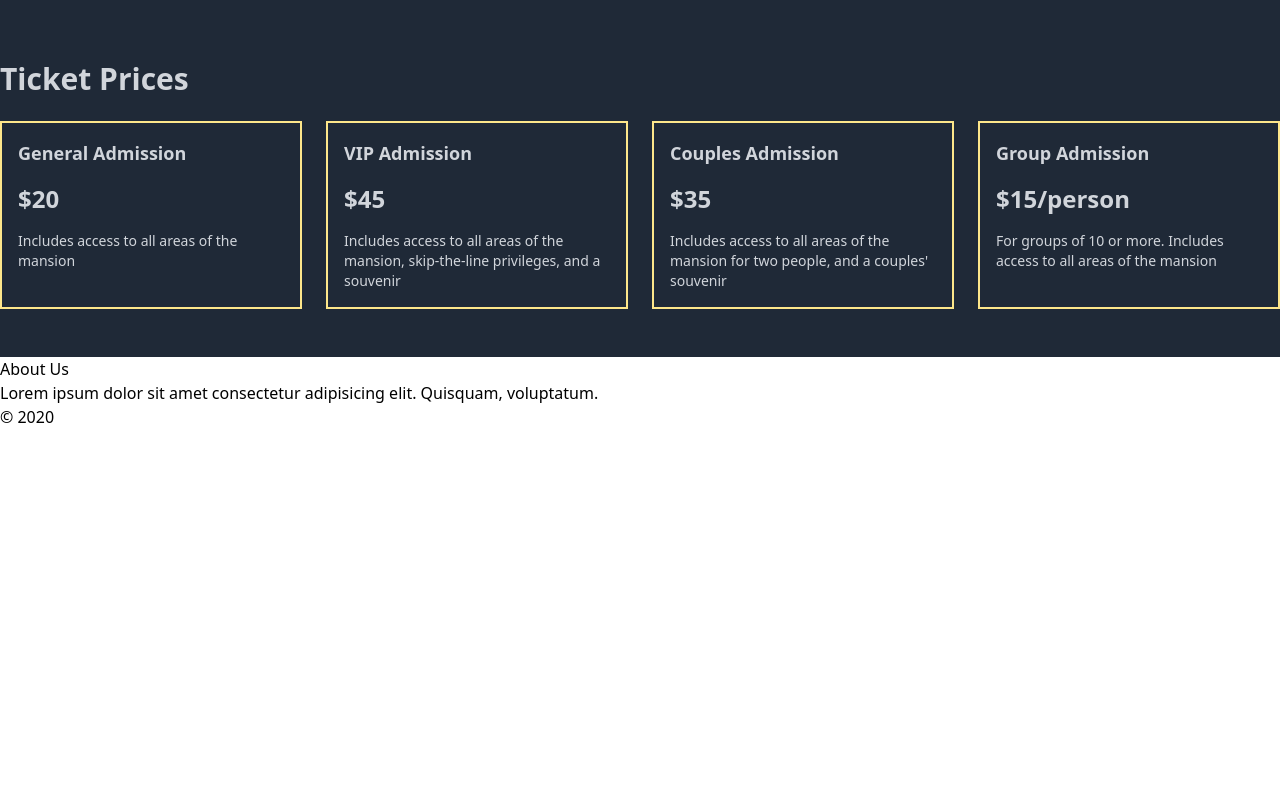
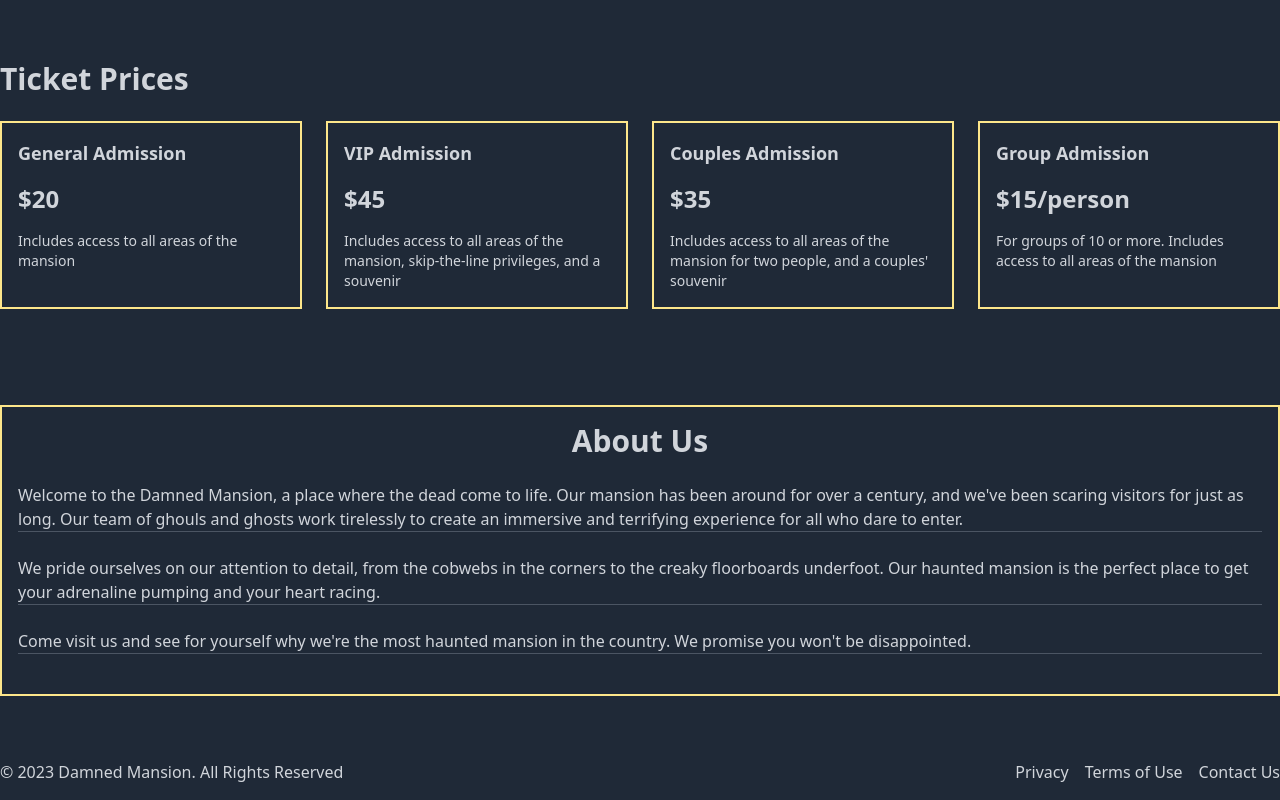
Before and after one commit to Malekzie/cpnt201-a3, a plain HTML site: page index.html in a window 1280 px wide. Shown: the part 2604-3404 px from the top of the page. Before the commit the page ends 3033 px from the top, so only its background shows below. Drawn offline with nearby package versions, Linux system fonts and the light colour scheme.

Commit message:
finished about us and footer

```diff
--- a/index.html
+++ b/index.html
@@ -143,13 +143,24 @@
       </div>
     </section>
     <!-- About Us Section -->
-    <section>
-      <h2>About Us</h2>
-      <p>Lorem ipsum dolor sit amet consectetur adipisicing elit. Quisquam, voluptatum.</p>
+    <section class="py-12 text-gray-300 bg-gray-800 cursor-default" id="about">
+      <div class="container p-4 mx-auto border-2 border-solid border-amber-200">
+        <h2 class="mb-6 text-3xl font-bold text-center">About Us</h2>
+        <p class="mb-6 border-b border-gray-600">Welcome to the Damned Mansion, a place where the dead come to life. Our mansion has been around for over a century, and we've been scaring visitors for just as long. Our team of ghouls and ghosts work tirelessly to create an immersive and terrifying experience for all who dare to enter.</p>
+        <p class="mb-6 border-b border-gray-600">We pride ourselves on our attention to detail, from the cobwebs in the corners to the creaky floorboards underfoot. Our haunted mansion is the perfect place to get your adrenaline pumping and your heart racing.</p>
+        <p class="mb-6 border-b border-gray-600">Come visit us and see for yourself why we're the most haunted mansion in the country. We promise you won't be disappointed.</p>
+      </div>
     </section>
     <!-- Footer -->
-    <footer>
-      <p>&copy; 2020</p>
+    <footer class="py-4 text-gray-300 bg-gray-800">
+      <div class="container flex items-center justify-between mx-auto">
+        <p class="cursor-default">&copy; 2023 Damned Mansion. All Rights Reserved</p>
+        <ul class="flex gap-4">
+          <li class="transition ease-in delay-300 hover:text-orange-500"><a href="#">Privacy</a></li>
+          <li class="transition ease-in delay-300 hover:text-orange-500"><a href="#">Terms of Use</a></li>
+          <li class="transition ease-in delay-300 hover:text-orange-500"><a href="#">Contact Us</a></li>
+        </ul>
+      </div>
     </footer>
   </main>
 </body>
```
